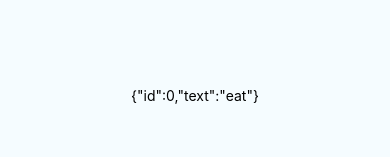
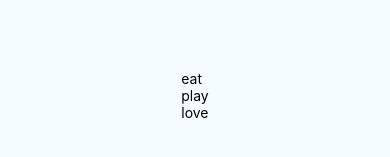
Before and after one commit to seowonintech/react_todo_list, a React Native app: screen / in a window 390 px wide. Shown: the part 327-484 px from the top of the page. Built offline with nearby package versions, Linux system fonts and the light colour scheme.

Commit message:
View TodoList (using map function)

```diff
--- a/src/components/Todo.js
+++ b/src/components/Todo.js
@@ -1,8 +1,14 @@
 import React, { Component } from 'react';
-import { Text } from 'react-native';
+import { Text, View } from 'react-native';
 
 const Todo = ({ todos }) => (
-   <Text>{JSON.stringify(todos[0])}</Text>
+    <View>
+        {todos.map(todo => (
+            <Text>
+                {todo.text}
+            </Text>
+        ))}
+    </View>
 );
 
 export default Todo;
```
